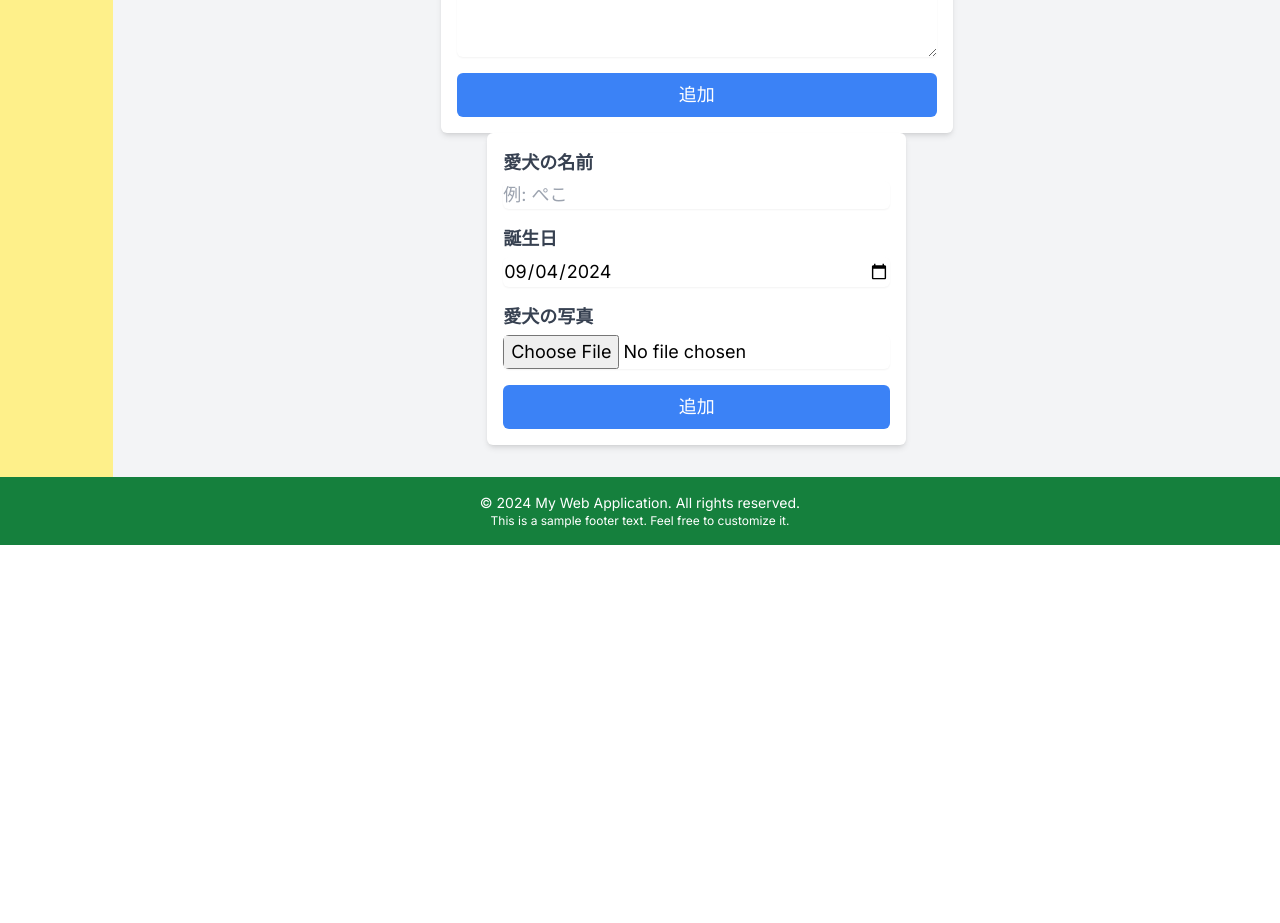
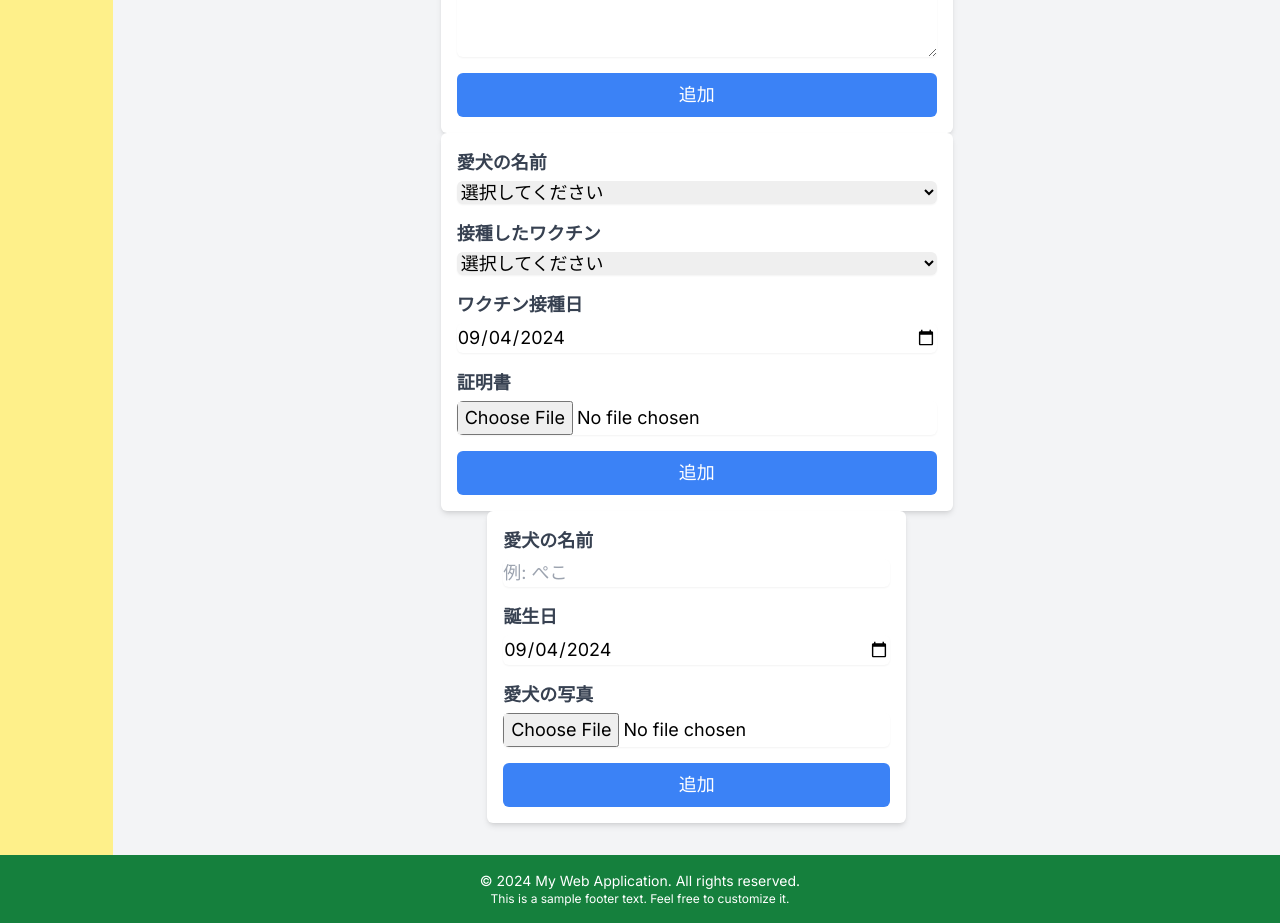
Before and after one commit to hitomiuchihi/dogs_health_manager, a Next.js app in the folder frontend/: page /myPage in a window 1280 px wide. Shown: the part 780-1703 px from the top of the page. Before the commit the page ends 1325 px from the top, so only its background shows below. Built offline with nearby package versions, Linux system fonts and the light colour scheme.

Commit message:
ワクチン接種歴追加フォーム作成

```diff
--- a/frontend/src/app/myPage/page.tsx
+++ b/frontend/src/app/myPage/page.tsx
@@ -6,6 +6,7 @@ import Footer from '@/components/public/Footer';
 import Sidebar from '@/components/public/Sidebar';
 import NewHealthRecordForm from '@/components/myPage/NewHealthRecordForm';
 import AddDogForm from '@/components/myPage/AddDogForm';
+import AddVaccineRecordForm from '@/components/myPage/NewVaccineRecordForm';
 import Dog from '@/types/dogData';
 import dogs from '@/dummyData/dogsDummyData'
 
@@ -19,6 +20,11 @@ export default function MyPage() {
     const handleAddDog = (formData: FormData) => {
         // ここでフォームデータを処理します（例: APIへ送信）
         console.log('フォームデータ:', formData);
+    };
+
+    const handleAddVaccineRecord = (formData: any) => {
+        console.log('ワクチン接種記録データ:', formData);
+        // ここでワクチン接種記録データをサーバーに送信する処理を行う
     };
 
     return (
@@ -35,6 +41,7 @@ export default function MyPage() {
                     <p>ワクチン記録を追加する</p>
                     <p>ワクチン記録を編集、削除する</p>
                     <NewHealthRecordForm dogs={dogs} onSubmit={handleFormSubmit} />
+                    <AddVaccineRecordForm dogs={dogs} onSubmit={handleAddVaccineRecord} />
                     <AddDogForm onSubmit={handleAddDog} />
                 </main>
             </div>
--- a/frontend/src/app/vaccine/[id]/page.tsx
+++ b/frontend/src/app/vaccine/[id]/page.tsx
@@ -10,7 +10,7 @@ import Sidebar from '@/components/public/Sidebar';
 import Footer from '@/components/public/Footer';
 import Dog from '@/types/dogData';
 import VaccineList from '@/components/vaccinePage/VaccineList';
-import VaccineData from '@/types/vaccineData';
+import VaccineData from '@/types/VaccineData';
 
 const VaccinePage = () => {
     const params = useParams();
--- a/frontend/src/components/myPage/NewHealthRecordForm.tsx
+++ b/frontend/src/components/myPage/NewHealthRecordForm.tsx
@@ -1,4 +1,3 @@
-// components/NewHealthRecordForm.tsx
 "use client";
 
 import React, { useState, useEffect } from 'react';
--- /dev/null
+++ b/frontend/src/components/myPage/NewVaccineRecordForm.tsx
@@ -0,0 +1,103 @@
+'use client'
+import React, { useState } from 'react';
+import Dog from '@/types/dogData'
+
+interface NewVaccineRecordFormProps {
+    dogs: Dog[];
+    onSubmit: (data: any) => void;
+}
+
+const  AddVaccineRecordForm: React.FC<NewVaccineRecordFormProps> = ({ dogs, onSubmit }) => {
+    const [selectedDog, setSelectedDog] = useState<string>('');
+    const [vaccineType, setVaccineType] = useState<string>('');
+    const [date, setDate] = useState<string>(new Date().toISOString().split('T')[0]);
+    const [certificate, setCertificate] = useState<File|null>(null);
+
+    // フォーム送信の制御関数
+    const handleSubmit = (event: React.FormEvent) => {
+        event.preventDefault();
+
+        //必須項目の確認
+        if (!selectedDog || !vaccineType || !date) {
+            alert('全ての必須項目を入力してください。');
+            return;
+        }
+
+        // DBに送信するデータ
+        const formData = {
+            dogId: dogs.find(dog => dog.name === selectedDog)?.id,
+            vaccineType,
+            date,
+            certificate,
+        };
+
+        // データ送信
+        onSubmit(formData);
+    };
+
+    // 証明書のアップロード制御関数
+    const handleFileChange = (event: React.ChangeEvent<HTMLInputElement>) => {
+        if(event.target.files){
+            setCertificate(event.target.files[0]);
+        }
+    };
+
+    return (
+        <form onSubmit={handleSubmit} className="max-w-lg mx-auto space-y-4 p-4 bg-white rounded-md shadow-md">
+        <div>
+            <label htmlFor="dogName" className="block text-lg font-semibold text-gray-700 mb-1">愛犬の名前</label>
+            <select
+                id="dogName"
+                value={selectedDog}
+                onChange={(e) => setSelectedDog(e.target.value)}
+                className="mt-1 block w-full border-gray-300 rounded-md shadow-sm text-lg"
+            >
+            <option value="">選択してください</option>
+            {dogs.map(dog => (
+                <option key={dog.id} value={dog.name}>{dog.name}</option>
+            ))}
+            </select>
+        </div>
+
+        <div>
+            <label htmlFor="vaccineType" className="block text-lg font-semibold text-gray-700 mb-1">接種したワクチン</label>
+            <select
+                id="vaccineType"
+                value={vaccineType}
+                onChange={(e) => setVaccineType(e.target.value)}
+                className="mt-1 block w-full border-gray-300 rounded-md shadow-sm text-lg"
+            >
+            <option value="">選択してください</option>
+            <option value="5種">5種</option>
+            <option value="6種">6種</option>
+            <option value="7種">7種</option>
+            <option value="8種">8種</option>
+            <option value="狂犬病">狂犬病</option>
+            </select>
+        </div>
+
+        <div>
+            <label htmlFor="date" className="block text-lg font-semibold text-gray-700 mb-1">ワクチン接種日</label>
+            <input
+                id="date"
+                type="date"
+                value={date}
+                onChange={(e) => setDate(e.target.value)}
+                className="mt-1 block w-full border-gray-300 rounded-md shadow-sm text-lg"
+            />
+        </div>
+        <div>
+            <label htmlFor="certificate" className="block text-lg font-semibold text-gray-700 mb-1">証明書</label>
+            <input
+                id="certificate"
+                type="file"
+                onChange={handleFileChange}
+                className="mt-1 block w-full border-gray-300 rounded-md shadow-sm text-lg"
+            />
+        </div>
+        <button type="submit" className="w-full bg-blue-500 text-white py-2 px-4 rounded-md text-lg">追加</button>
+        </form>
+    );
+}
+
+export default AddVaccineRecordForm;
--- a/frontend/src/components/vaccinePage/VaccineList.tsx
+++ b/frontend/src/components/vaccinePage/VaccineList.tsx
@@ -1,7 +1,7 @@
 'use client'
 
 import React, { useState } from 'react';
-import VaccineData from '@/types/vaccineData';
+import VaccineData from '@/types/VaccineData';
 
 interface VaccineListProps {
     data: VaccineData[];
--- a/frontend/src/dummyData/vaccineDummyData.ts
+++ b/frontend/src/dummyData/vaccineDummyData.ts
@@ -1,4 +1,4 @@
-import VaccineData from "@/types/vaccineData";
+import VaccineData from "@/types/VaccineData";
 
 const vaccineData: VaccineData[] = [
     {
```
